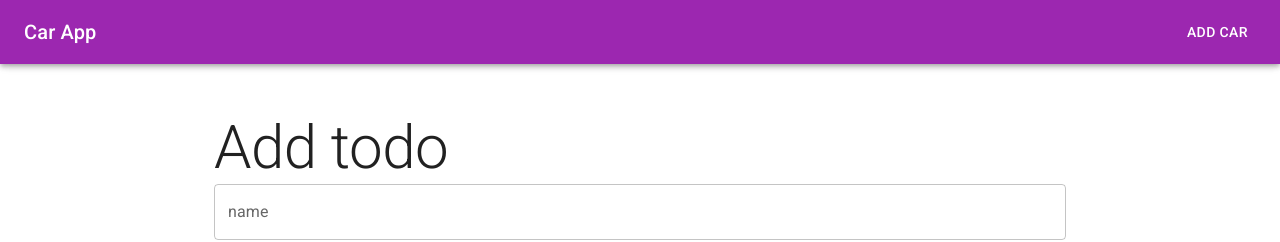
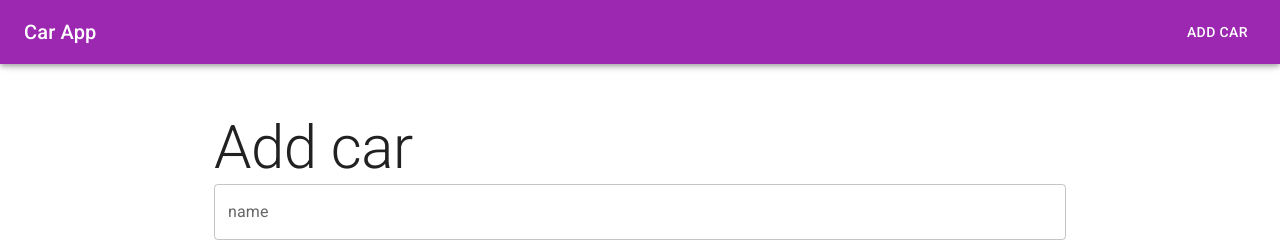
Before and after one commit to lillyhyatt/carsapp, a React (Vite) app: page /add in a window 1280 px wide. Shown: the top 242 px of the page. Built offline with nearby package versions, Linux system fonts and the light colour scheme.

Commit message:
debugged

```diff
--- a/src/pages/Add.jsx
+++ b/src/pages/Add.jsx
@@ -20,7 +20,7 @@ function Add() {
         variant="h2"
         component="h1"
       >
-        Add todo
+        Add car
       </Typography>
       <CarForm submitHandler={submitHandler} />
     </>
```
